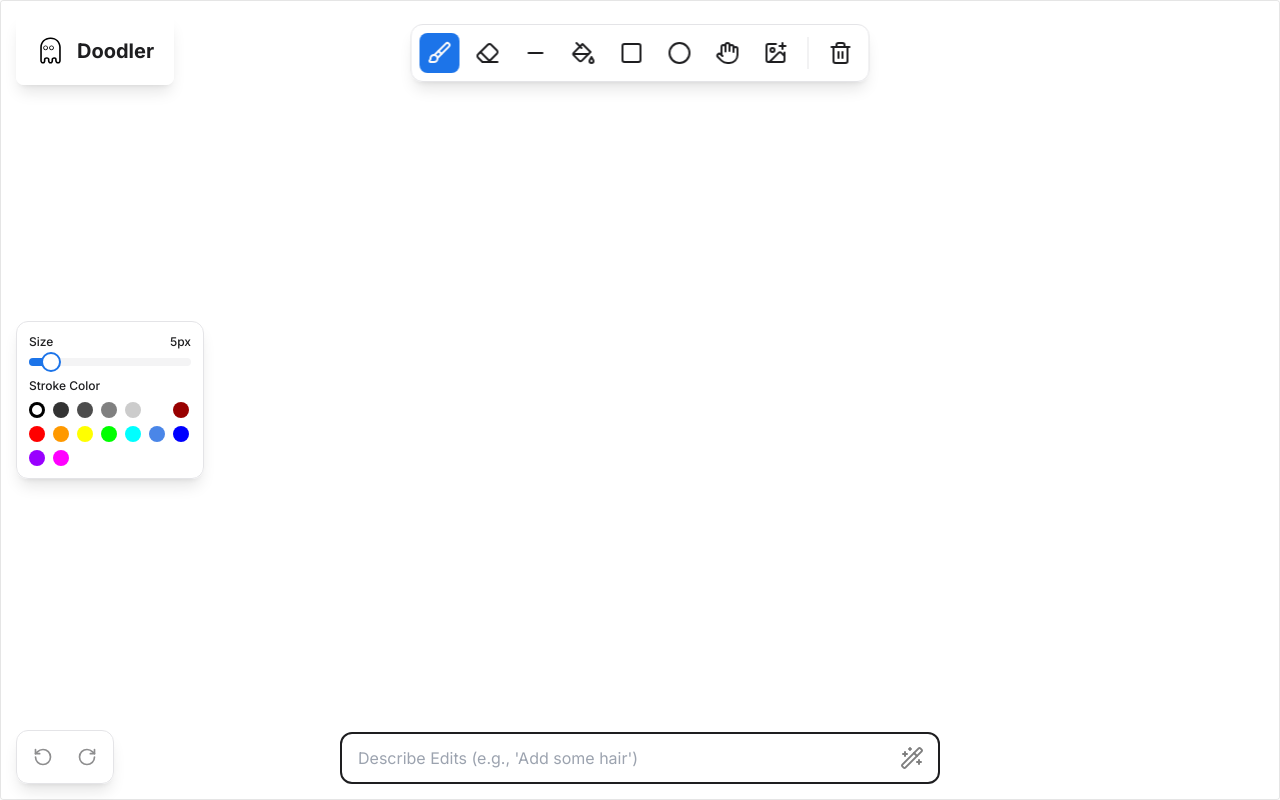
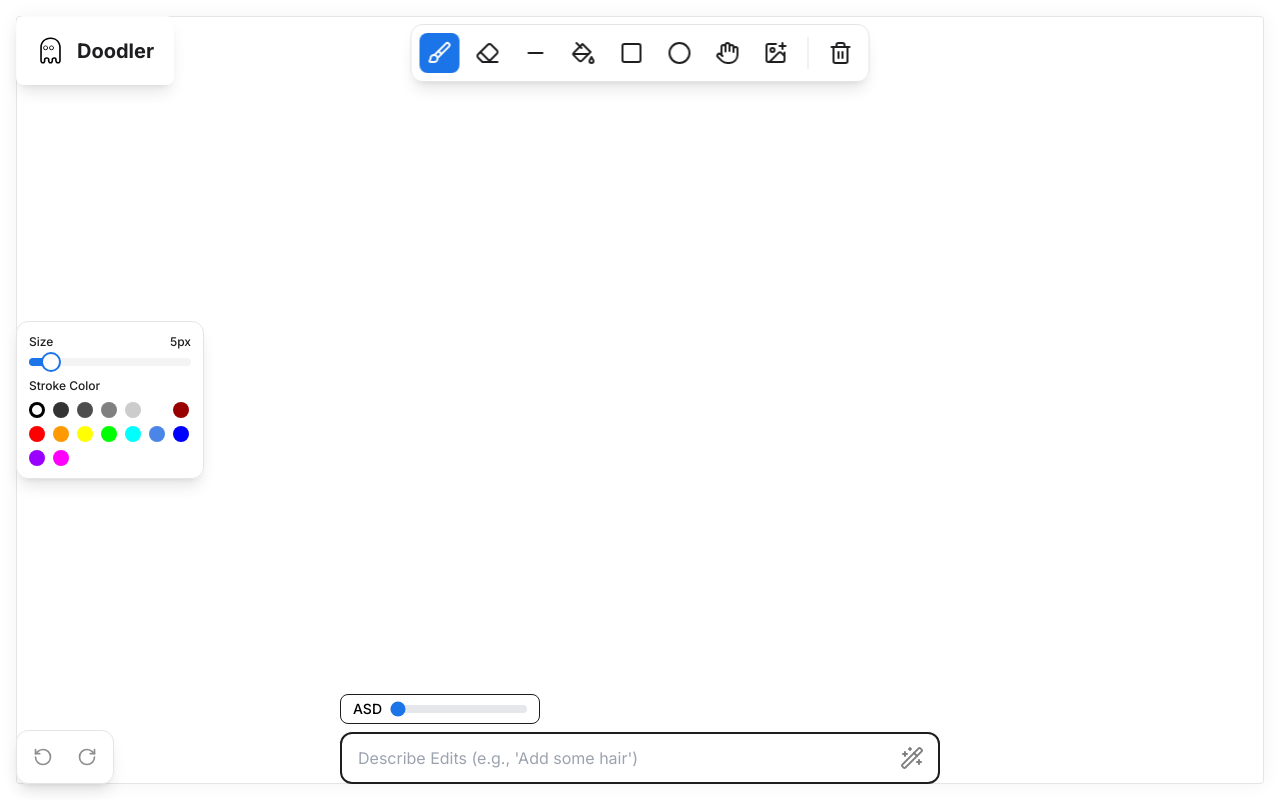
Before and after one commit to gupsammy/gemini-doodler, a Next.js app: page / in a window 1280 px wide. Built offline with nearby package versions, Linux system fonts and the light colour scheme.

Commit message:
Enhance image generation and canvas functionality: Introduce temperature parameter for creativity control in image generation requests, update canvas resizing logic to account for viewport padding, and improve prompt input layout with a creativity slider for user interaction.

```diff
--- a/app/api/image/generate/route.ts
+++ b/app/api/image/generate/route.ts
@@ -13,7 +13,7 @@ export async function POST(req: NextRequest) {
   try {
     // Parse JSON request
     const requestData = (await req.json()) as GeminiGenerateRequest;
-    const { prompt, image: inputImage } = requestData;
+    const { prompt, image: inputImage, temperature = 0 } = requestData;
 
     if (!prompt) {
       return NextResponse.json(
@@ -26,7 +26,7 @@ export async function POST(req: NextRequest) {
     const model = genAI.getGenerativeModel({
       model: MODEL_ID,
       generationConfig: {
-        temperature: 1,
+        temperature: temperature,
         topP: 0.95,
         topK: 40,
         // @ts-expect-error - Gemini API JS is missing this type
--- a/components/doodler/Canvas.tsx
+++ b/components/doodler/Canvas.tsx
@@ -92,24 +92,30 @@ export function Canvas() {
 
     // Function to resize canvas to fill screen
     const resizeCanvas = () => {
-      // Calculate canvas dimensions with max size 1024 for the longer edge
+      // Get the viewport dimensions with some padding
+      const padding = 32; // 16px padding on each side
+      const viewportWidth = window.innerWidth - padding;
+      const viewportHeight = window.innerHeight - padding;
+
+      // Calculate dimensions while maintaining aspect ratio and max dimension of 1024
       const maxDimension = 1024;
-
-      // Get the viewport aspect ratio
-      const viewportWidth = window.innerWidth;
-      const viewportHeight = window.innerHeight;
-      const aspectRatio = viewportWidth / viewportHeight;
-
       let canvasWidth, canvasHeight;
 
-      if (viewportWidth > viewportHeight) {
-        // Landscape orientation - width is the longer edge
-        canvasWidth = maxDimension;
-        canvasHeight = Math.round(maxDimension / aspectRatio);
+      // First, scale to fit viewport
+      if (viewportWidth / viewportHeight > 1) {
+        // Viewport is landscape
+        canvasHeight = Math.min(viewportHeight, maxDimension);
+        canvasWidth = Math.min(
+          canvasHeight * (viewportWidth / viewportHeight),
+          maxDimension
+        );
       } else {
-        // Portrait orientation - height is the longer edge
-        canvasHeight = maxDimension;
-        canvasWidth = Math.round(maxDimension * aspectRatio);
+        // Viewport is portrait
+        canvasWidth = Math.min(viewportWidth, maxDimension);
+        canvasHeight = Math.min(
+          canvasWidth * (viewportHeight / viewportWidth),
+          maxDimension
+        );
       }
 
       // Round dimensions to integers
@@ -122,6 +128,8 @@ export function Canvas() {
       canvas.style.top = "50%";
       canvas.style.left = "50%";
       canvas.style.transform = "translate(-50%, -50%)";
+      canvas.style.maxWidth = "calc(100% - 32px)"; // Account for padding
+      canvas.style.maxHeight = "calc(100% - 32px)"; // Account for padding
       canvas.style.border = "1px solid rgba(0, 0, 0, 0.1)";
       canvas.style.boxShadow = "0 0 20px rgba(0, 0, 0, 0.05)";
       canvas.style.borderRadius = "4px";
--- a/components/doodler/PromptInput.tsx
+++ b/components/doodler/PromptInput.tsx
@@ -8,6 +8,7 @@ import { cn } from "@/lib/utils";
 export function PromptInput() {
   const { setIsPrompting, addHistoryItem } = useDoodler();
   const [prompt, setPrompt] = useState("");
+  const [temperature, setTemperature] = useState(0);
   const [isLoading, setIsLoading] = useState(false);
   const [isMobile, setIsMobile] = useState(false);
   const inputRef = useRef<HTMLInputElement>(null);
@@ -104,6 +105,7 @@ export function PromptInput() {
         body: JSON.stringify({
           prompt: prompt.trim(),
           image: imageData,
+          temperature,
         }),
       });
 
@@ -125,7 +127,7 @@ export function PromptInput() {
             ctx.fillRect(0, 0, canvas.width, canvas.height);
 
             // Calculate scaling and position to center the image
-            const scale = Math.max(
+            const scale = Math.min(
               canvas.width / img.width,
               canvas.height / img.height
             );
@@ -135,7 +137,7 @@ export function PromptInput() {
             const x = (canvas.width - scaledWidth) / 2;
             const y = (canvas.height - scaledHeight) / 2;
 
-            // Draw the image centered and scaled to fill the canvas
+            // Draw the image centered and scaled to fit the canvas
             ctx.drawImage(img, x, y, scaledWidth, scaledHeight);
           };
           img.src = data.image;
@@ -168,7 +170,23 @@ export function PromptInput() {
       )}
       onClick={handleContainerClick}
     >
-      <div className="relative flex items-center">
+      <div className="flex flex-col items-start gap-2">
+        {/* Creativity Slider - Left aligned */}
+        <div className="flex items-center gap-2 w-1/3 bg-background/80 backdrop-blur-sm px-3 py-1 rounded-lg border border-primary/20">
+          <span className="text-sm font-medium text-black">ASD</span>
+          <input
+            type="range"
+            min="0"
+            max="1"
+            step="0.1"
+            value={temperature}
+            onChange={(e) => setTemperature(parseFloat(e.target.value))}
+            className="w-full h-2 bg-gray-200 rounded-lg appearance-none cursor-pointer accent-primary"
+          />
+        </div>
+
+        {/* Existing Prompt Input */}
+        <div className="relative flex items-center w-full">
           <input
             ref={inputRef}
             type="text"
@@ -199,5 +217,6 @@ export function PromptInput() {
           </button>
         </div>
       </div>
+    </div>
   );
 }
--- a/components/doodler/ToolBar.tsx
+++ b/components/doodler/ToolBar.tsx
@@ -215,7 +215,11 @@ export function ToolBar() {
               const canvasWidth = canvas.width;
               const canvasHeight = canvas.height;
 
-              // Calculate scaling ratio
+              // Clear the canvas first
+              ctx.fillStyle = "#ffffff";
+              ctx.fillRect(0, 0, canvasWidth, canvasHeight);
+
+              // Calculate scaling ratio to fit within canvas while maintaining aspect ratio
               const scaleRatio = Math.min(
                 canvasWidth / img.width,
                 canvasHeight / img.height
--- a/lib/doodler-types.ts
+++ b/lib/doodler-types.ts
@@ -51,6 +51,7 @@ export interface GeminiGenerateRequest {
   prompt: string;
   image?: string; // Base64 encoded current canvas
   history?: DoodleHistoryItem[]; // Previous interactions for context
+  temperature?: number; // Controls the creativity of the model (0-1)
 }
 
 export interface GeminiGenerateResponse {
```
Lines whose indentation alone changed are shown as unchanged.
